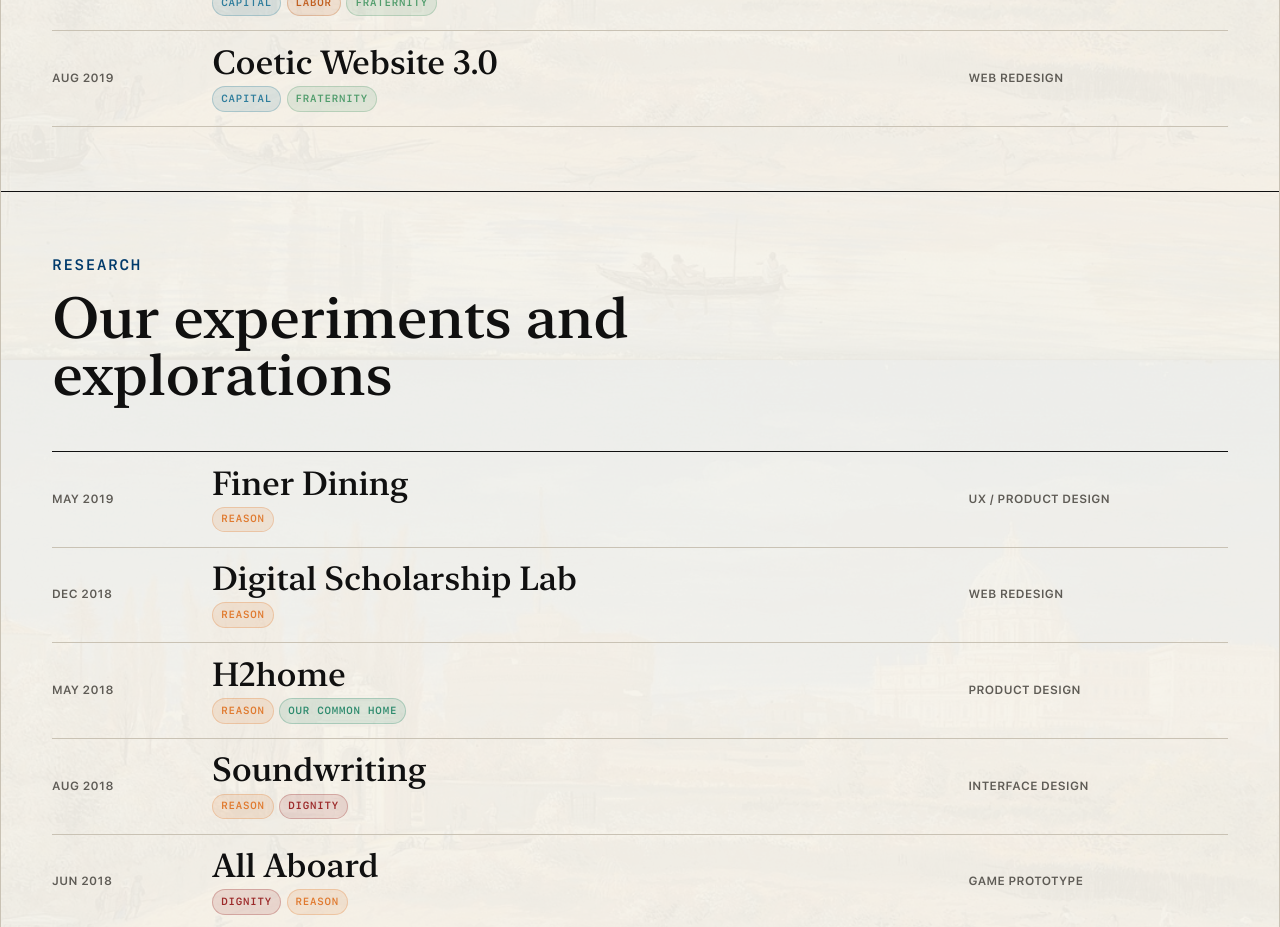
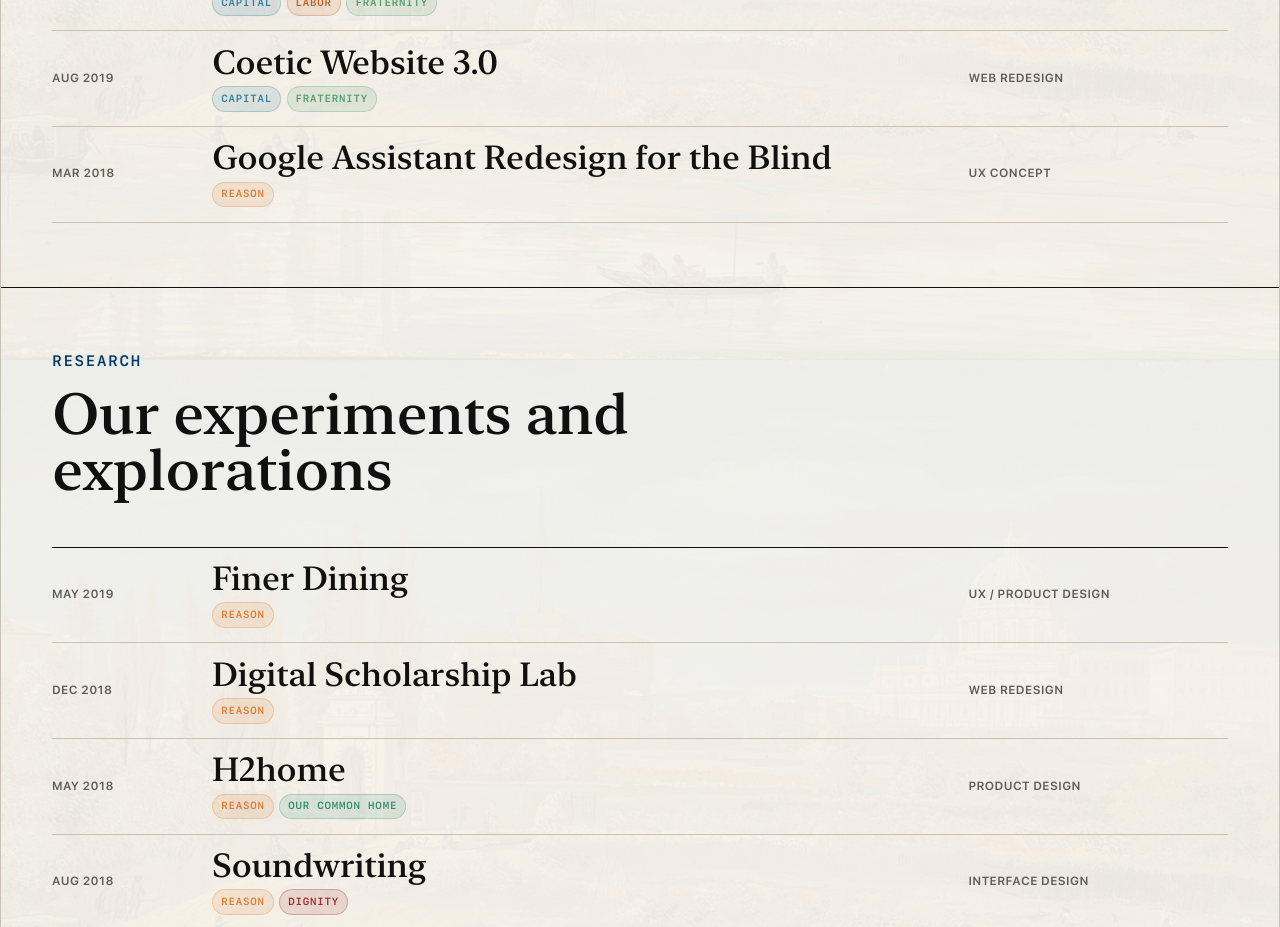
Before and after one commit to ryanrclewis/archangel, a Next.js app: page / in a window 1280 px wide. Shown: the part 4440-5367 px from the top of the page. Built offline with nearby package versions, Linux system fonts and the light colour scheme.

Commit message:
additional embeds

```diff
--- a/app/data/projects.ts
+++ b/app/data/projects.ts
@@ -276,6 +276,12 @@
     description: "Project management application founded on organizational psychology.",
     clients: [client("CoeticHR", "blue")],
     values: [{ text: "capital" }, {text: "labor"}, { text: "fraternity" }],
+    embed: {
+      src: "https://embed.figma.com/proto/9EiuFXr6vw57nzwTuzAytQ/Woether?content-scaling=fixed&kind=proto&node-id=266-490&page-id=0%3A1&scaling=contain&starting-point-node-id=268%3A0&embed-host=share",
+      title: "Woether prototype",
+      width: 800,
+      height: 450,
+    },
     features: [
       "Organizational psychology framework",
       "Team workflow management",
@@ -294,6 +300,12 @@
       "Value-centered design exploration for improving the dining discovery experience with research-backed prototyping.",
     clients: [client("Michigan State University", "green")],
     values: [{ text: "reason" }],
+    embed: {
+      src: "https://embed.figma.com/proto/WHJqnITQYDY27kd0QTk7kkyi/Finer-Dining?content-scaling=fixed&kind=proto&node-id=0-45&page-id=0%3A1&scaling=scale-down&embed-host=share",
+      title: "Finer Dining prototype",
+      width: 800,
+      height: 450,
+    },
     features: [
       "Apple Maps integration design",
       "Restaurant discovery features",
@@ -311,6 +323,12 @@
       "Research and redesign initiative delivering data and concepts to improve the Digital Scholarship Lab website experience.",
     clients: [client("Michigan State University", "green")],
     values: [{ text: "reason" }],
+    embed: {
+      src: "https://embed.figma.com/proto/Qmxd4FQy87KkFEwWiXwp6Wn8/Digital-Scholarship-Lab?node-id=0-2&embed-host=share",
+      title: "Digital Scholarship Lab prototype",
+      width: 800,
+      height: 450,
+    },
     features: [
       "User research and analysis",
       "Complete visual redesign",
@@ -344,6 +362,12 @@
       "Experimental audio interface for publishing and interacting with scholarly sound content.",
     clients: [client("Michigan State University", "green")],
     values: [{ text: "reason" }, { text: "dignity" }],
+    embed: {
+      src: "https://embed.figma.com/proto/x8RJbWV0TjjAo00KTDRHQw/Sound-Writing?node-id=0-1431&scaling=min-zoom&content-scaling=fixed&page-id=0%3A1&starting-point-node-id=0%3A1431&show-proto-sidebar=1&embed-host=share",
+      title: "Soundwriting prototype",
+      width: 800,
+      height: 450,
+    },
     features: [
       "Audio content navigation",
       "Innovative interface design",
@@ -362,6 +386,12 @@
       "Participatory design game prototype built to teach accessibility, with an initial focus on visual disabilities.",
     clients: [client("Michigan State University", "green"), client("Stanford University", "red"), client("Teach Access", "muted")],
     values: [{ text: "dignity" }, { text: "reason" }],
+    embed: {
+      src: "https://embed.figma.com/proto/HWlfLJObTuIAcmiSl8PTh1EC/All-Aboard?content-scaling=fixed&kind=proto&node-id=0-100&page-id=0%3A1&scaling=min-zoom&embed-host=share",
+      title: "All Aboard prototype",
+      width: 800,
+      height: 450,
+    },
     features: [
       "Educational game design",
       "Accessibility awareness training",
@@ -451,6 +481,25 @@
       "Conversation-focused interaction redesign",
       "Concept validation through UX principles",
       "Product narrative for emerging interface patterns",
+    ],
+  },
+  {
+    id: "google-assistant-accessibility",
+    name: "Google Assistant Redesign for the Blind",
+    type: "UX Concept",
+    status: "COMPLETED",
+    launchDate: "Mar 2018",
+    description:
+      "This project was to improve the Google Assistant interface for people who have problems with sight. This project involved user research, user testing, accessibility practices, wire-frames, prototypes, and mock-ups along with a presentation.",
+    clients: [client("Michigan State University", "green")],
+    values: [{ text: "reason" }],
+    embed: {
+      src: "https://docs.google.com/presentation/d/e/2PACX-1vTgDOygXp-gwtTyY7_Dr1iroXnaxi5i_bOgEbBTL4FXsOLxQfGCuUbu2NheKf1zMiMauSceyuCFKtf2/pubembed?start=false&loop=false&delayms=3000",
+      title: "Google Assistant Redesign for the Blind presentation",
+      width: 960,
+      height: 569,
+    },
+    features: [
     ],
   },
   {
```
